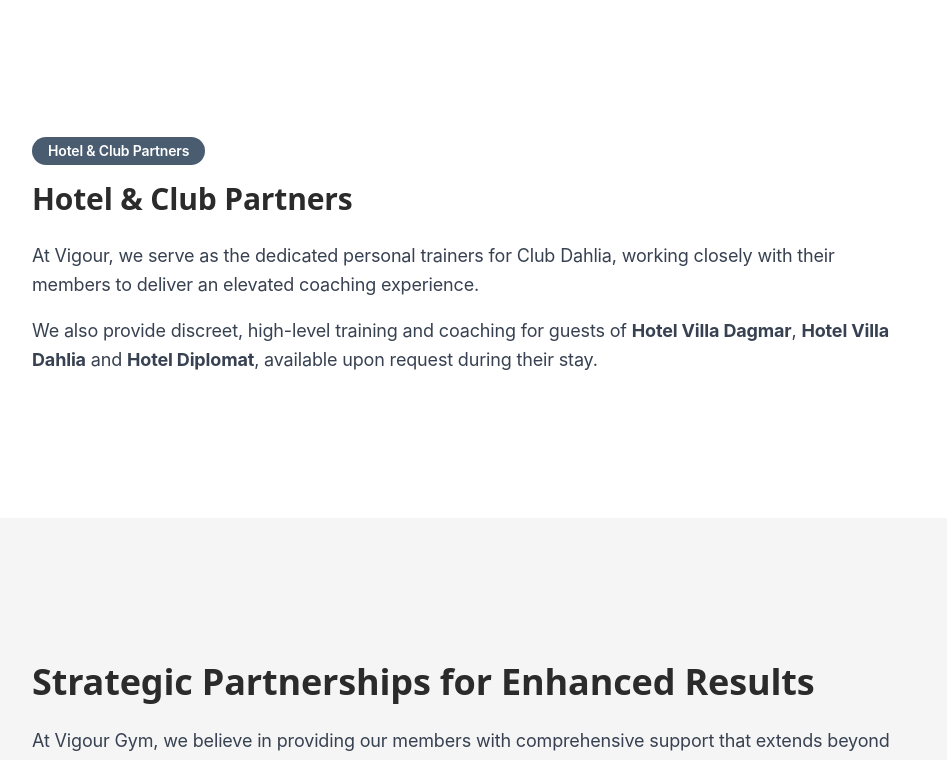
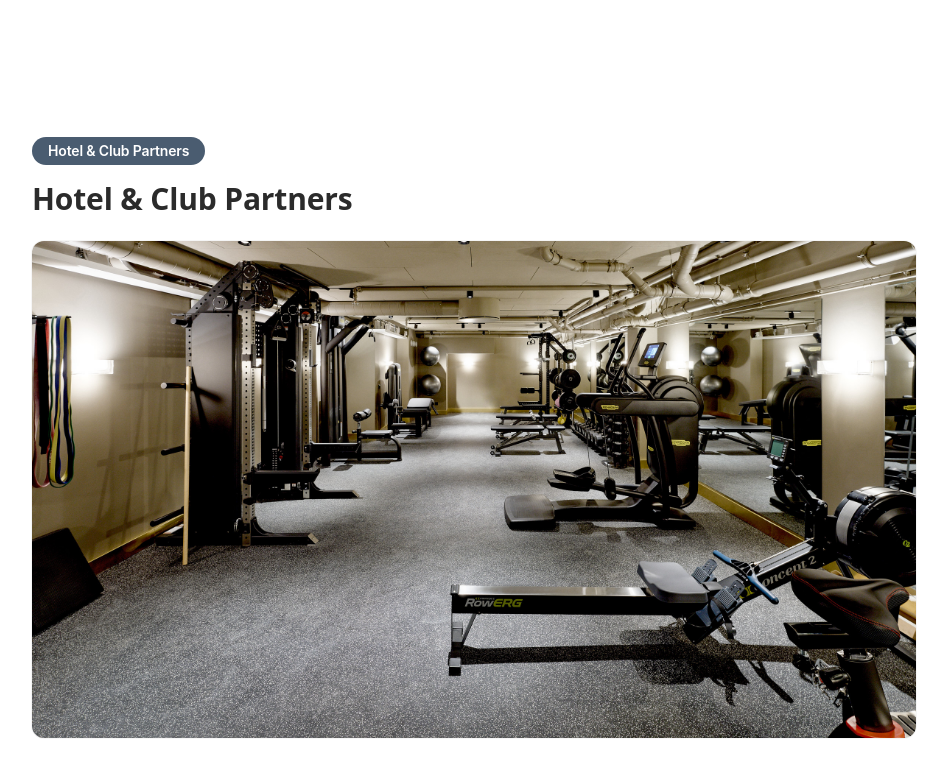
Before and after one commit to Sibbe1337/vigour-gym, a Next.js app: page /partners in a window 1280 px wide. Shown: the part 740-1500 px from the top of the page, without its empty margins (166-1113 px from the left). Built offline with nearby package versions, Linux system fonts and the light colour scheme; no server answers.

Commit message:
Add Club Dahlia gym interior image to partners page

```diff
--- a/app/partners/page.tsx
+++ b/app/partners/page.tsx
@@ -1,5 +1,6 @@
 import React from 'react'
 import Hero from '@/components/Hero'
+import Image from 'next/image'
 import type { Metadata } from 'next'
 
 export const metadata: Metadata = {
@@ -19,11 +20,24 @@
 
       {/* Hotel & Club Partners */}
       <section className="section bg-white">
-        <div className="max-w-4xl mx-auto">
+        <div className="max-w-6xl mx-auto">
           <div className="inline-block bg-brand-primary text-white px-4 py-1 rounded-full text-sm font-semibold mb-4">
             Hotel & Club Partners
           </div>
           <h2 className="text-3xl font-bold text-brand-ink mb-6 font-display">Hotel & Club Partners</h2>
+
+          {/* Gym Image */}
+          <div className="relative w-full aspect-[16/9] rounded-xl overflow-hidden mb-8 ring-1 ring-black/[0.04]">
+            <Image
+              src="/gallery/vigour-gym-interior.jpg"
+              alt="Vigour Gym interior at Club Dahlia"
+              fill
+              className="object-cover"
+              sizes="(max-width: 1200px) 100vw, 1200px"
+              priority
+            />
+          </div>
+
           <div className="prose prose-lg max-w-none">
             <p className="text-lg text-gray-700 leading-relaxed mb-4">
               At Vigour, we serve as the dedicated personal trainers for Club Dahlia, working closely with their members to deliver an elevated coaching experience.
```
